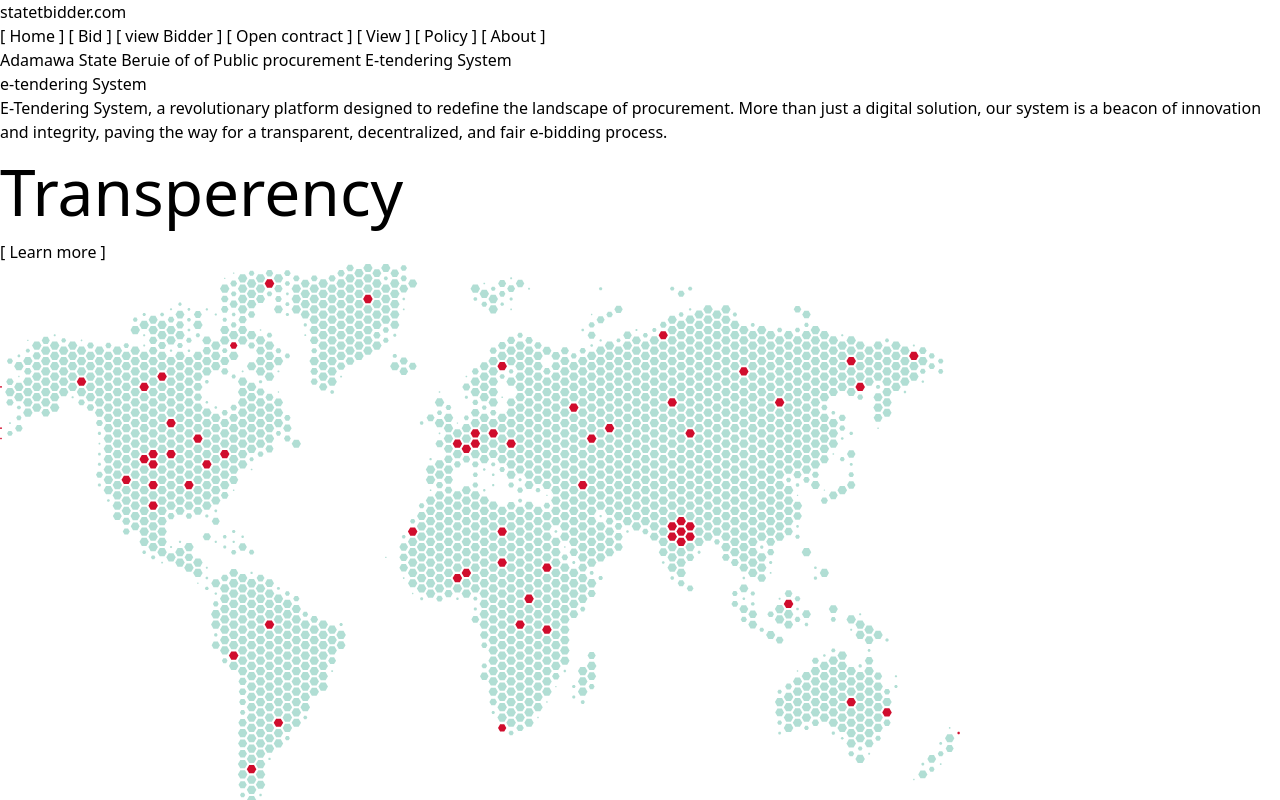
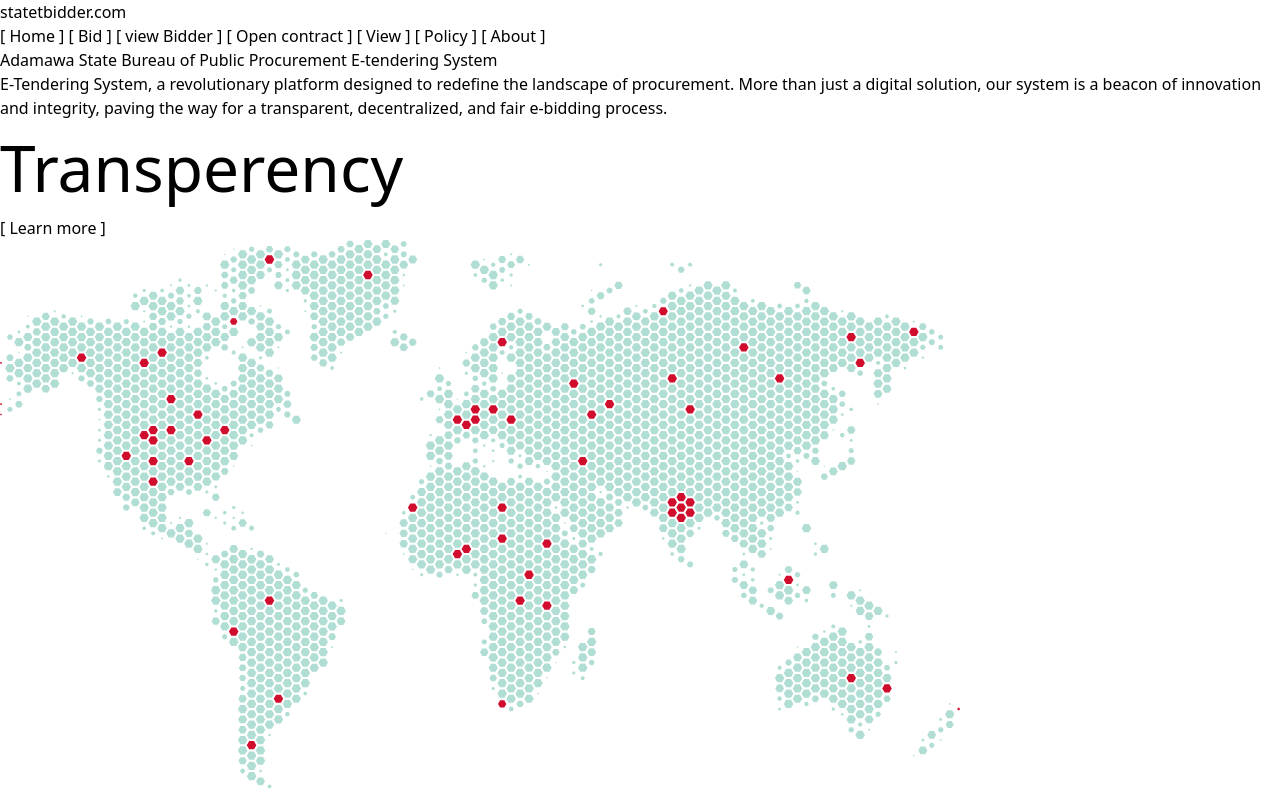
Before and after one commit to 0x00whitejsx/e-tendering-system, a React (Vite) app: page / in a window 1280 px wide. Shown: the top 800 px of the page. Built offline with nearby package versions, Linux system fonts and the light colour scheme.

Commit message:
adaed the file

```diff
--- a/src/component/Home.jsx
+++ b/src/component/Home.jsx
@@ -15,10 +15,10 @@ function Home() {
         <div className="flex md:flex-row flex-col justify-center items-center mt-10">
           <div className="w-1/2 flex flex-col justify-center items-center  align-middle p-5">
             <p className="text-green-400 text-4xl mb-10">
-              Adamawa State Beruie of of Public procurement E-tendering System{" "}
+            Adamawa State Bureau of Public Procurement E-tendering System{" "}
             </p>
-            <p>e-tendering System</p>
-            <p className="text-white w-5/6 items-center mt-5 mb-10">
+
+            <p className="text-green-900 w-5/6 items-center mt-5 mb-10">
               E-Tendering System, a revolutionary platform designed to redefine
               the landscape of procurement. More than just a digital solution,
               our system is a beacon of innovation and integrity, paving the way
```
